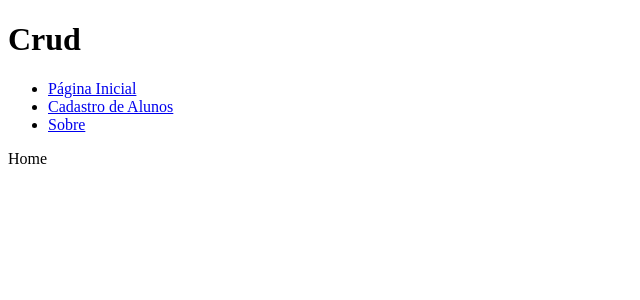
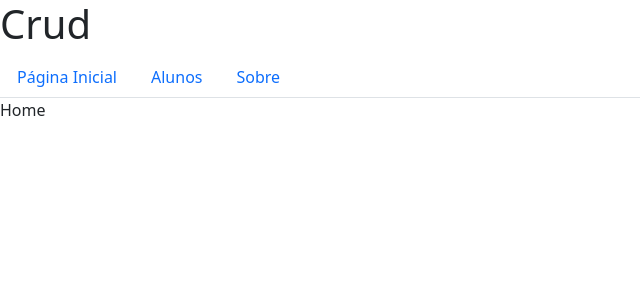
Before and after one commit to matheusduartedevs/CRUD-react, a React (Vite) app: page / in a window 1280 px wide. Shown: the top 300 px of the page, without its empty margins (0-640 px from the left). Built offline with nearby package versions, Linux system fonts and the light colour scheme.

Commit message:
styles bootstrap

```diff
--- a/package.json
+++ b/package.json
@@ -10,7 +10,9 @@
     "preview": "vite preview"
   },
   "dependencies": {
+    "bootstrap": "^5.3.0",
     "react": "^18.2.0",
+    "react-bootstrap": "^2.7.4",
     "react-dom": "^18.2.0",
     "react-router-dom": "^6.12.1"
   },
--- a/src/App.jsx
+++ b/src/App.jsx
@@ -3,17 +3,25 @@ import './App.css'
 import Home from './components/Home'
 import Alunos from './components/Alunos'
 import Sobre from './components/Sobre'
+import { Nav } from 'react-bootstrap'
+import 'bootstrap/dist/css/bootstrap.min.css';
 
 function App() {
   return (
     <div>
       <h1>Crud</h1>
       <BrowserRouter>
-        <ul>
-          <li><Link to='/'>Página Inicial</Link></li>
-          <li><Link to='/alunos'>Cadastro de Alunos</Link></li>
-          <li><Link to='/sobre'>Sobre</Link></li>
-        </ul>
+        <Nav variant="tabs">
+          <Nav.Item>
+            <Nav.Link href="/">Página Inicial</Nav.Link>
+          </Nav.Item>
+          <Nav.Item>
+            <Nav.Link href="/alunos">Alunos</Nav.Link>
+          </Nav.Item>
+          <Nav.Item>
+            <Nav.Link href="/sobre">Sobre</Nav.Link>
+          </Nav.Item>
+        </Nav>
 
         <Routes>
           <Route path='/' element={<Home />} />
```
Also changed, not shown: 1 other file (tests, documents, lock files or other folders).
